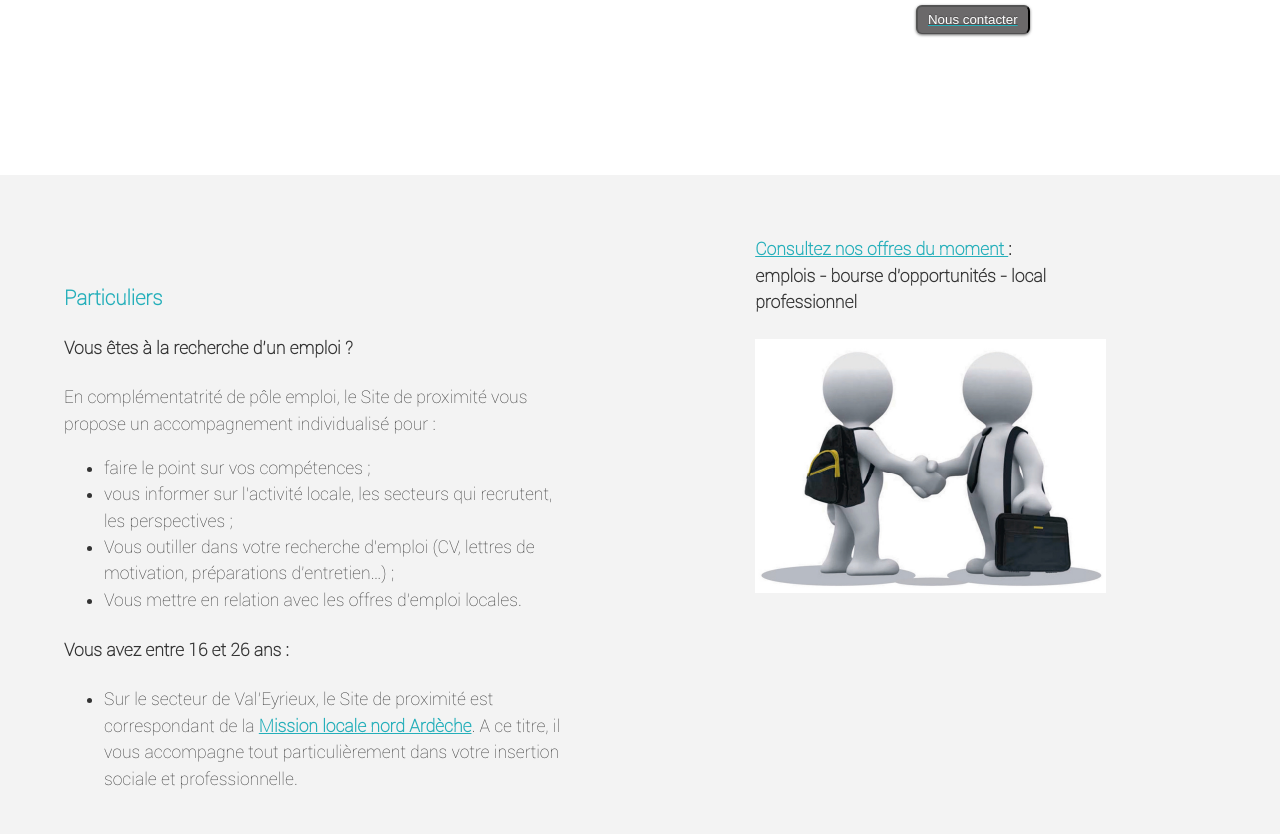
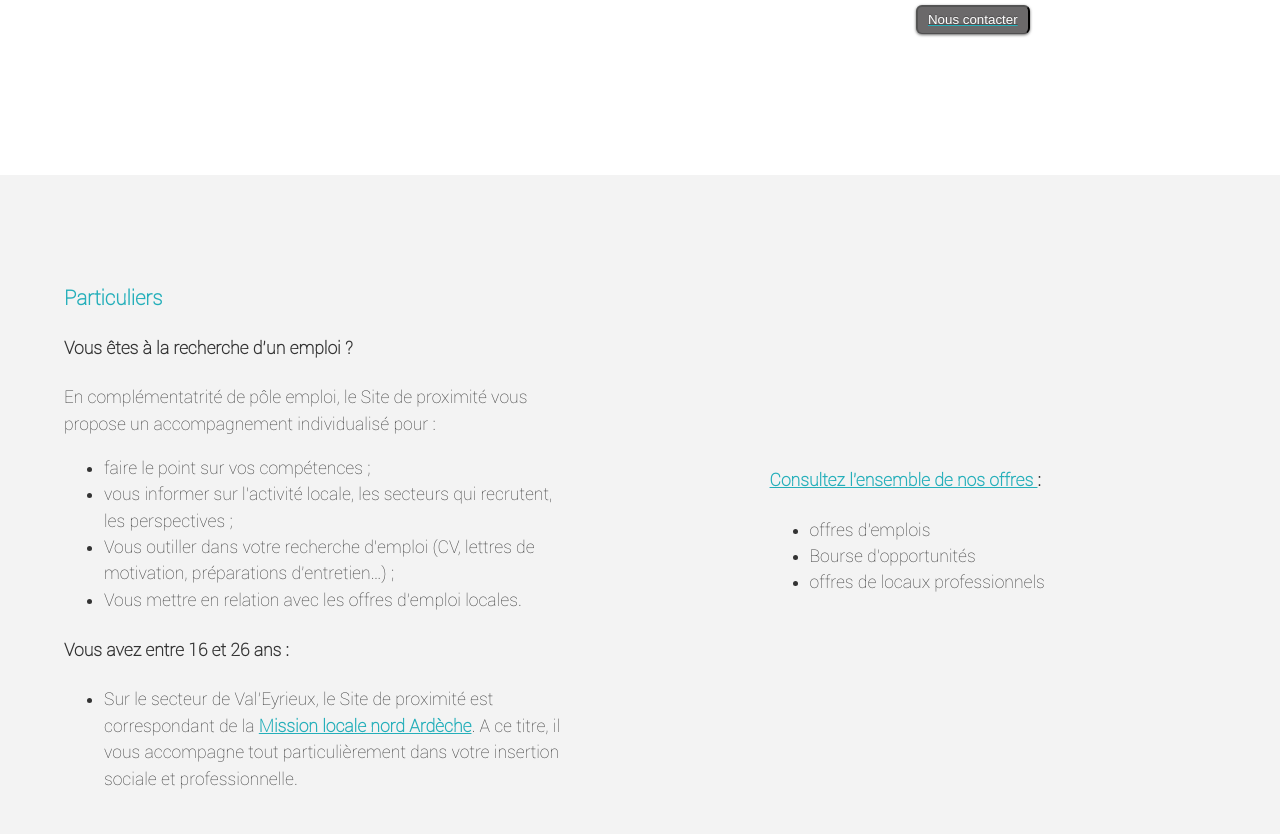
Before and after one commit to mariefontanel/site-proximite07, a PHP site: page / in a window 1280 px wide; the page is wider, and only the part inside the window is pictured. Shown: the part 861-1695 px from the top of that part. Run offline with PHP 8.4, Linux system fonts and the light colour scheme.

Commit message:
modif css

```diff
--- a/css/style.css
+++ b/css/style.css
@@ -212,6 +212,7 @@ a:hover {
 #nom{
 	margin-left:2%;
 }
+
 .envoyer{
 	text-align: center;
 	margin-right: 17%;
@@ -349,7 +350,7 @@ a:hover {
 .offres_particuliers{
 	height: 30%;
 	width:25%;
-	margin-top: 2%;
+	margin-top: 20%;
 	margin-left:10%;
 	margin-right: 15%;
 	margin-bottom: 2%;
@@ -357,13 +358,13 @@ a:hover {
 
 }
 
-.texte_offres{
+/*.texte_offres{
 	margin-top: 0;
 	padding: 20%;
 	margin-right: auto;
 	display:block;
-	text-align: center;
-}
+}*/
+
 .offres-particuliers h4{
 	margin-top: 0;
 	text-align: center;
--- a/index.php
+++ b/index.php
@@ -47,15 +47,14 @@
 				</ul>
 		</div>
 		<div class="offres_particuliers">
-			<a href="offres_pdf/offres.pdf" target="_blank"><h4>Consultez nos offres du moment </a>: emplois - bourse d'opportunités - local professionnel</h4>
-			<a href="offres_pdf/offres.pdf" target="_blank"><img src="images/offres.png" class="img_offres"></a>
-			<div class="texte_offres">
-										<!-- 	<ul>
+			<a href="offres_pdf/offres.pdf" target="_blank"><h4>Consultez l'ensemble de nos offres </a>:</h4>
+			<a href="offres_pdf/offres.pdf" target="_blank"></a>
+				<ul>
 					<li>offres d'emplois</li>
 					<li>Bourse d'opportunités</li>
 					<li>offres de locaux professionnels</li>
-				</ul> -->
-			</div>
+				</ul>
+
 		</div>
 	</div>
 
```
